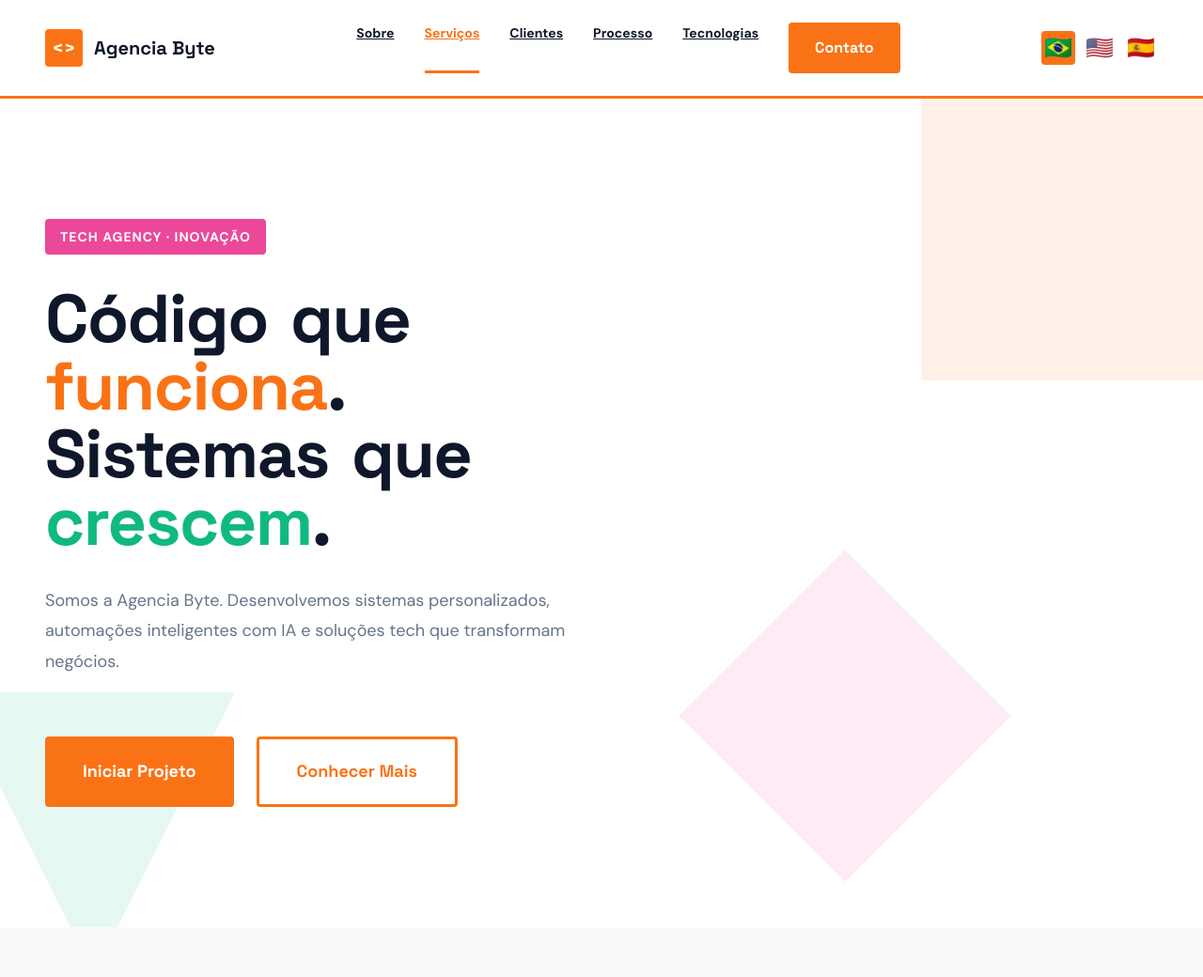
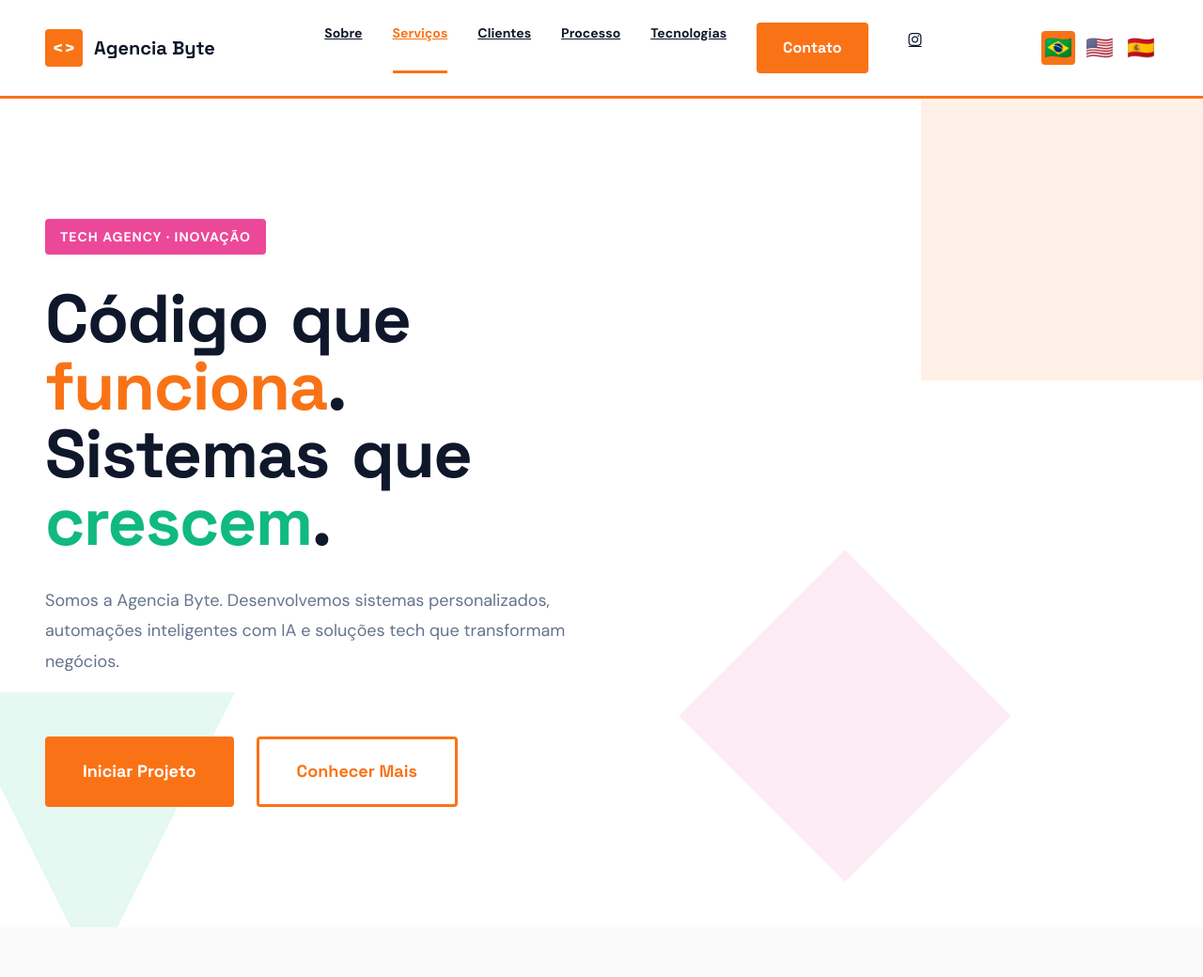
Before and after one commit to lmarceloc/agencia-byte, a website built with Vite: page index.html in a window 1280 px wide. Shown: the top 1040 px of the page at 94% size. Built offline with nearby package versions, Linux system fonts and the light colour scheme.

Commit message:
instagram

```diff
--- a/css/style-bold.css
+++ b/css/style-bold.css
@@ -212,6 +212,26 @@ p {
 
 .nav__menu.active {
   display: flex;
+}
+
+/* ============================================================================
+   NAV SOCIAL
+   ============================================================================ */
+
+.nav__social {
+  display: flex;
+  align-items: center;
+  justify-content: center;
+  width: 36px;
+  height: 36px;
+  color: var(--color-text-dark);
+  transition: all 0.2s;
+  border-radius: 4px;
+}
+
+.nav__social:hover {
+  color: var(--color-primary-orange);
+  background: var(--color-bg-light);
 }
 
 /* ============================================================================
--- a/index.html
+++ b/index.html
@@ -35,6 +35,7 @@
   <link
     href="https://fonts.googleapis.com/css2?family=DM+Sans:wght@400;500;700&family=Space+Grotesk:wght@400;500;600;700&display=swap"
     rel="stylesheet">
+  <link rel="stylesheet" href="https://cdnjs.cloudflare.com/ajax/libs/font-awesome/6.4.0/css/all.min.css">
   <link rel="stylesheet" href="css/style-bold.css">
 
   <!-- Google tag (gtag.js) -->
@@ -94,6 +95,9 @@
         <a href="#processo" class="nav__link" data-i18n="nav.processo">Processo</a>
         <a href="#tecnologias" class="nav__link" data-i18n="nav.tecnologias">Tecnologias</a>
         <a href="#contato" class="btn btn--primary" data-i18n="nav.contato">Contato</a>
+        <a href="https://www.instagram.com/agenciabyte.ia" target="_blank" rel="noopener noreferrer" class="nav__social" title="Instagram Agencia Byte">
+          <i class="fa-brands fa-instagram"></i>
+        </a>
       </nav>
 
       <div class="language-selector">
```
